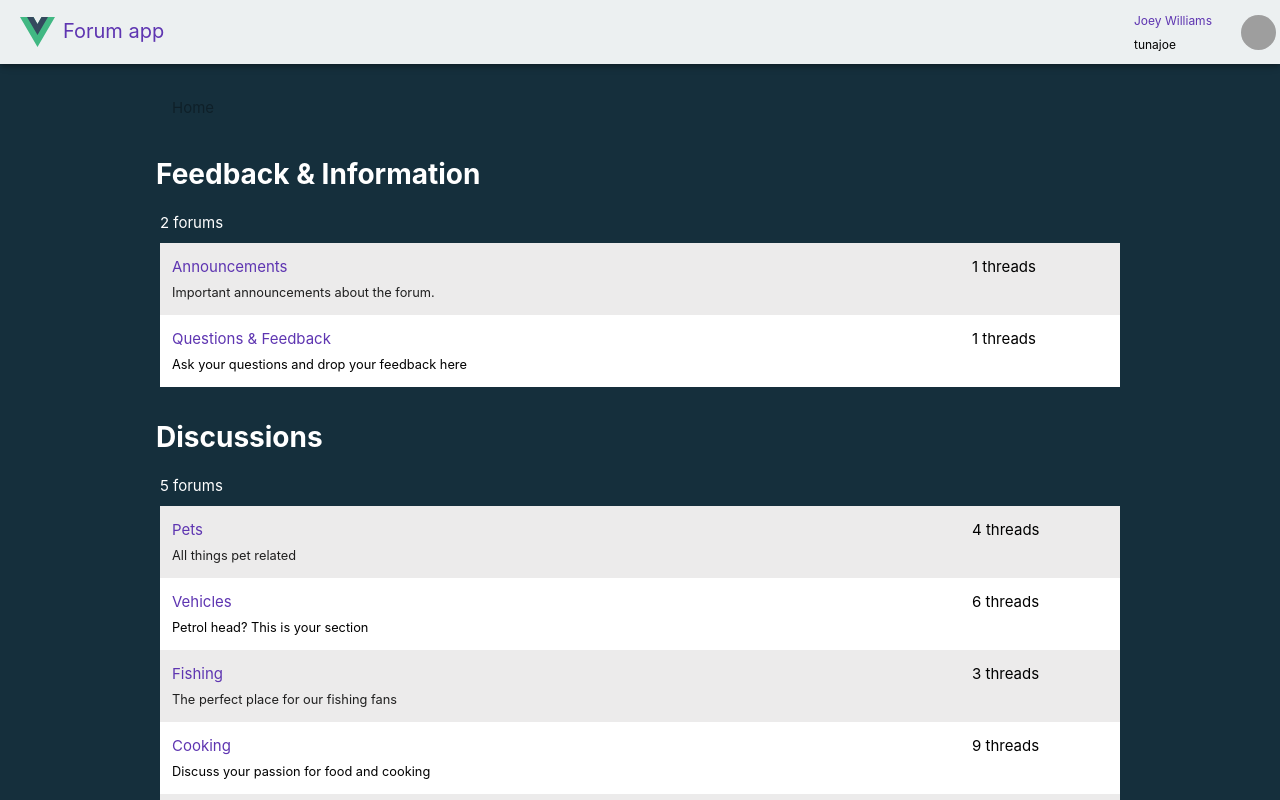
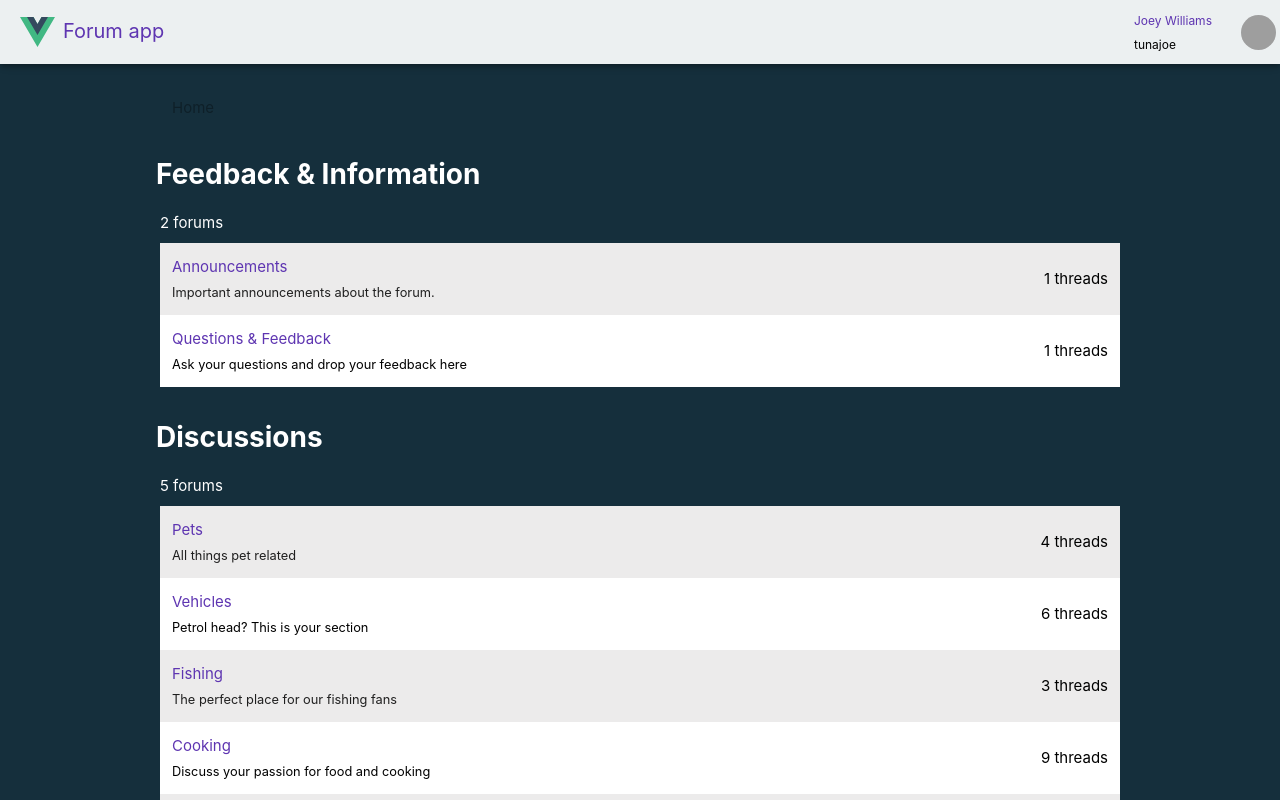
Before and after one commit to gtopsis/simple-vue3-forum, a Vue app: page / in a window 1280 px wide. Shown: the top 800 px of the page. Built offline with nearby package versions, Linux system fonts and the light colour scheme; grey boxes are pictures that could not be loaded.

Commit message:
Customize forum item's layout

```diff
--- a/src/components/ForumItem.vue
+++ b/src/components/ForumItem.vue
@@ -15,7 +15,7 @@ const textForNumberOfThreads = computed(() => {
 </script>
 
 <template>
-  <v-row class="forum" :class="order % 2 ? 'bg-white' : 'bg-grey-dark'">
+  <v-row class="forum" :class="order % 2 ? 'bg-white' : 'bg-grey-dark'" justify="space-between">
     <v-col cols="5">
       <RouterLink
         :to="{ name: 'forumView', params: { forumId: props.forum.id } }"
@@ -27,8 +27,7 @@ const textForNumberOfThreads = computed(() => {
         <small>{{ props.forum.description }}</small>
       </p>
     </v-col>
-    <v-spacer></v-spacer>
-    <v-col cols="2">
+    <v-col cols="auto" align-self="center">
       <span class="text-black">{{ textForNumberOfThreads }}</span>
     </v-col>
   </v-row>
```
